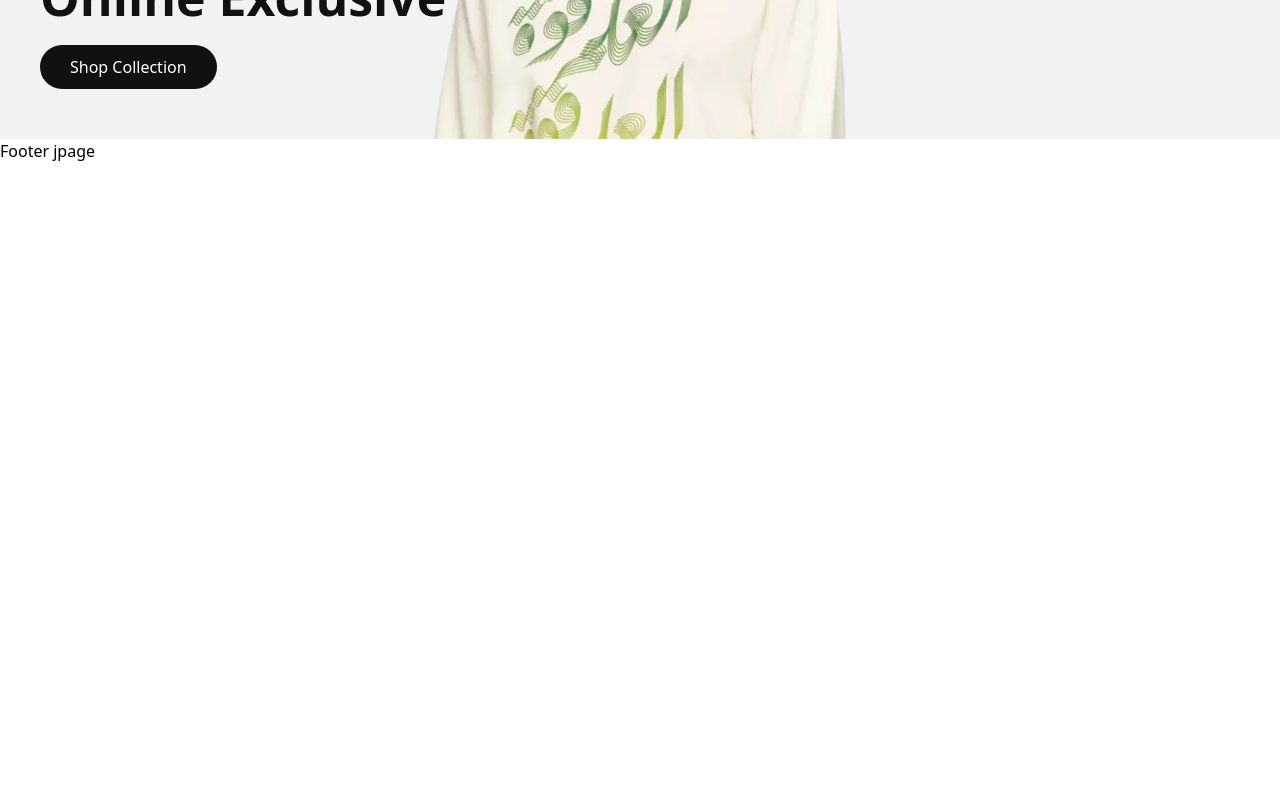
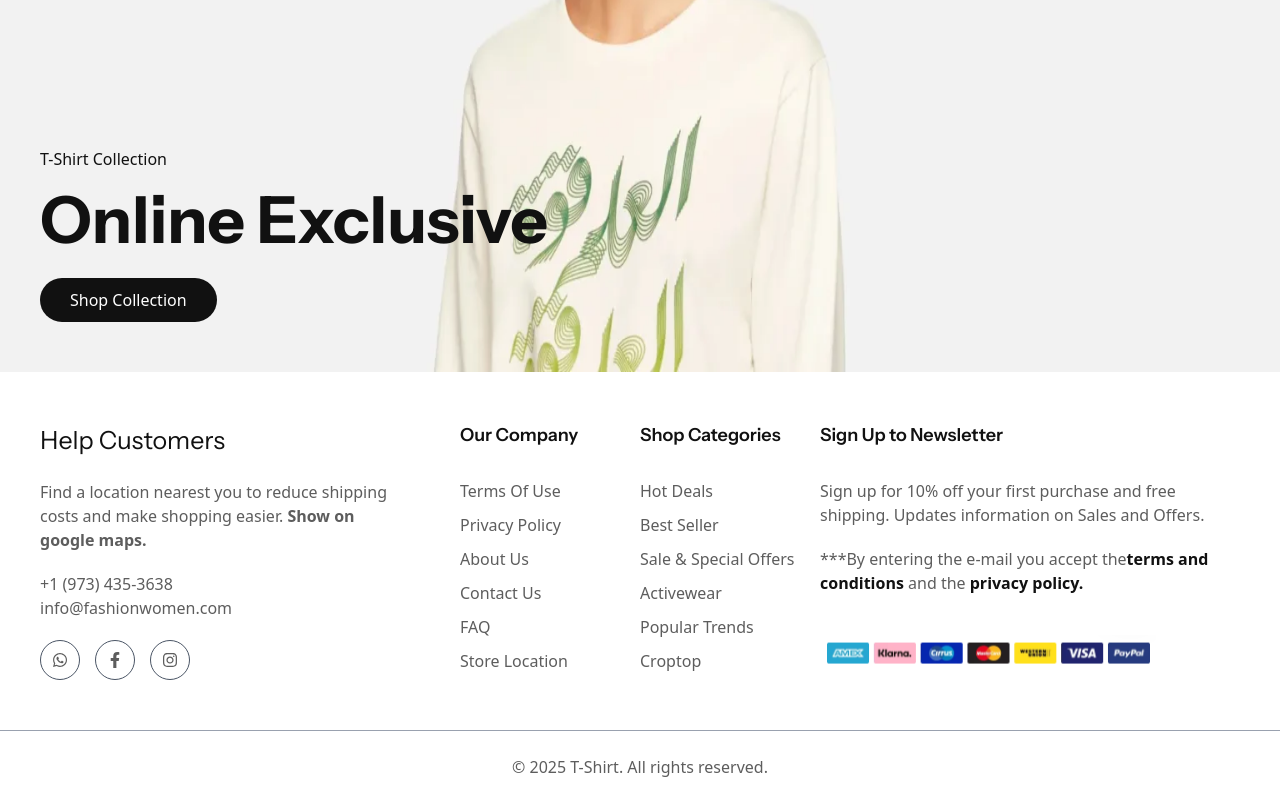
Before and after one commit to HmSani6699/T-Shirt-Ecommerce, a React (Vite) app: page / in a window 1280 px wide. Shown: the part 500-1303 px from the top of the page. Before the commit the page ends 800 px from the top, so only its background shows below. Built offline with nearby package versions, Linux system fonts and the light colour scheme.

Commit message:
update banner text and added footer content

```diff
--- a/src/Pages/Footer/Footer.jsx
+++ b/src/Pages/Footer/Footer.jsx
@@ -1,7 +1,84 @@
-import React from "react";
+import { FaFacebookF, FaInstagram, FaWhatsapp } from "react-icons/fa";
+import bank from "../../../public/Images/bank.png";
 
 const Footer = () => {
-  return <div>Footer jpage</div>;
+  return (
+    <div>
+      <div className="max-w-[1200px] mx-auto lg:flex  pt-[50px] lg:px-0 px-5 ">
+        <div className="w-full lg:w-[35%] lg:pr-[50px] ">
+          <h1 className="text-text-black text-[25px] font-instrument">
+            Help Customers
+          </h1>
+          <p className="my-5 text-text-gray">
+            Find a location nearest you to reduce shipping costs and make
+            shopping easier. <strong>Show on google maps.</strong>
+          </p>
+          <p className="text-text-gray">+1 (973) 435-3638 </p>
+          <p className="text-text-gray">info@fashionwomen.com</p>
+
+          <div className="flex items-center gap-[15px] mt-5 text-text-gray">
+            <div className="h-10 w-10 rounded-full flex items-center justify-center border border-gray-600">
+              <FaWhatsapp />
+            </div>
+            <div className="h-10 w-10 rounded-full flex items-center justify-center border border-gray-600">
+              <FaFacebookF />
+            </div>
+
+            <div className="h-10 w-10 rounded-full flex items-center justify-center border border-gray-600">
+              <FaInstagram />
+            </div>
+          </div>
+        </div>
+        <div className="w-full lg:w-[15%] mt-[30px] lg:mt-0">
+          <h1 className="text-text-black text-[18px] font-semibold mb-[30px] font-instrument">
+            Our Company
+          </h1>
+          <div className="flex flex-col gap-2.5 text-text-gray">
+            <p>Terms Of Use</p>
+            <p>Privacy Policy</p>
+            <p>About Us</p>
+            <p>Contact Us</p>
+            <p>FAQ</p>
+            <p>Store Location</p>
+          </div>
+        </div>
+        <div className="w-full lg:w-[15%] mt-[30px] lg:mt-0">
+          <h1 className="text-text-black text-[18px] font-semibold mb-[30px] font-instrument">
+            Shop Categories
+          </h1>
+          <div className="flex flex-col gap-2.5 text-text-gray">
+            <p>Hot Deals</p>
+            <p>Best Seller</p>
+            <p>Sale & Special Offers</p>
+            <p>Activewear</p>
+            <p>Popular Trends</p>
+            <p>Croptop</p>
+          </div>
+        </div>
+        <div className="w-full lg:w-[35%] mt-[30px] lg:mt-0">
+          <h1 className="text-text-black text-[18px] font-semibold mb-[30px] font-instrument">
+            Sign Up to Newsletter
+          </h1>
+
+          <p className="text-text-gray">
+            Sign up for 10% off your first purchase and free shipping. Updates
+            information on Sales and Offers.
+          </p>
+          <p className="mt-5 text-text-gray">
+            ***By entering the e-mail you accept the
+            <strong className="text-text-black">
+              terms and conditions
+            </strong>{" "}
+            and the <strong className="text-text-black">privacy policy.</strong>
+          </p>
+          <img className="mt-10" src={bank} alt="bank" />
+        </div>
+      </div>
+      <p className="border-t  border-gray-400 py-6 mt-[50px] text-center text-text-gray">
+        © 2025 T-Shirt. All rights reserved.
+      </p>
+    </div>
+  );
 };
 
 export default Footer;
--- a/src/Pages/Home/Banner/Banner.jsx
+++ b/src/Pages/Home/Banner/Banner.jsx
@@ -3,13 +3,18 @@ import banner from "../../../../public/Images/banner.webp";
 
 const Banner = () => {
   return (
-    <div className="relative">
-      <img src={banner} alt="Banner image" />
-      <div className="absolute bottom-[50px] left-10">
+    <div className="relative h-[400px] lg:h-screen">
+      <img className="h-full" src={banner} alt="Banner image" />
+      <div
+        className="absolute bottom-[50px] left-1/2 -translate-x-1/2 text-center
+                lg:left-10 lg:translate-x-0 lg:text-left "
+      >
         <p className="text-text-black">T-Shirt Collection</p>
-        <h2 className="text-[50px] font-bold text-text-black font-i">
+
+        <h2 className="text-[30px] lg:text-[65px] font-bold text-text-black font-instrument whitespace-nowrap">
           Online Exclusive
         </h2>
+
         <button className="bg-bg-black text-text-white px-[30px] py-2.5 rounded-full mt-2.5">
           Shop Collection
         </button>
--- a/src/index.css
+++ b/src/index.css
@@ -1,4 +1,9 @@
+@import url("https://fonts.googleapis.com/css2?family=Instrument+Sans:wght@300;400;500;600;700&display=swap");
 @import "tailwindcss";
+
+@theme {
+  --font-instrument: "Instrument Sans", Arial, sans-serif;
+}
 
 @theme {
   --color-primary: #1e40af;
@@ -6,6 +11,6 @@
   --color-bg-white: #ffffff;
   --color-bg-black: #111111;
   --color-text-black: #111111;
-  --color-text-gray: #888888;
+  --color-text-gray: #5d5d5d;
   --color-text-white: #ffffff;
 }
```
Also changed, not shown: public/Images/bank.png (added).
